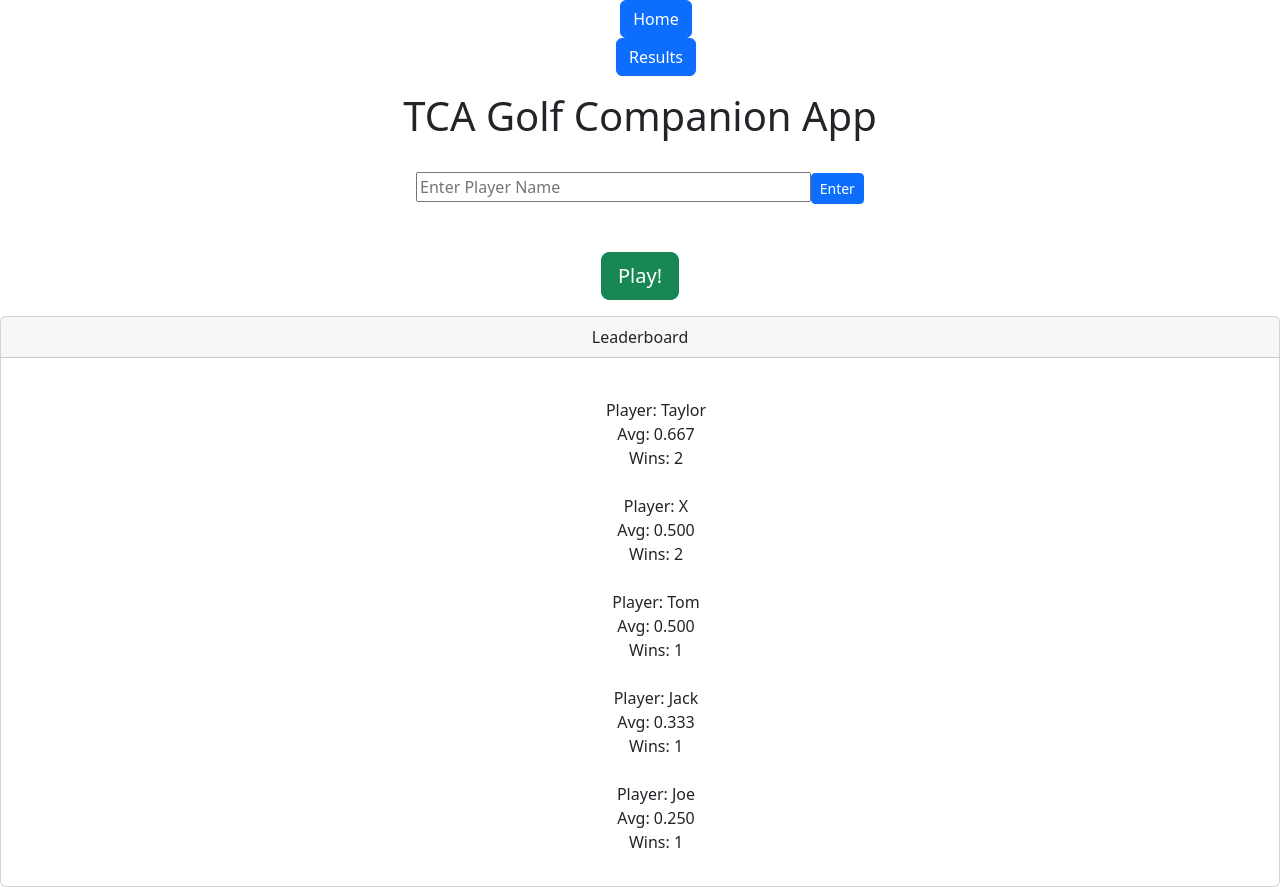
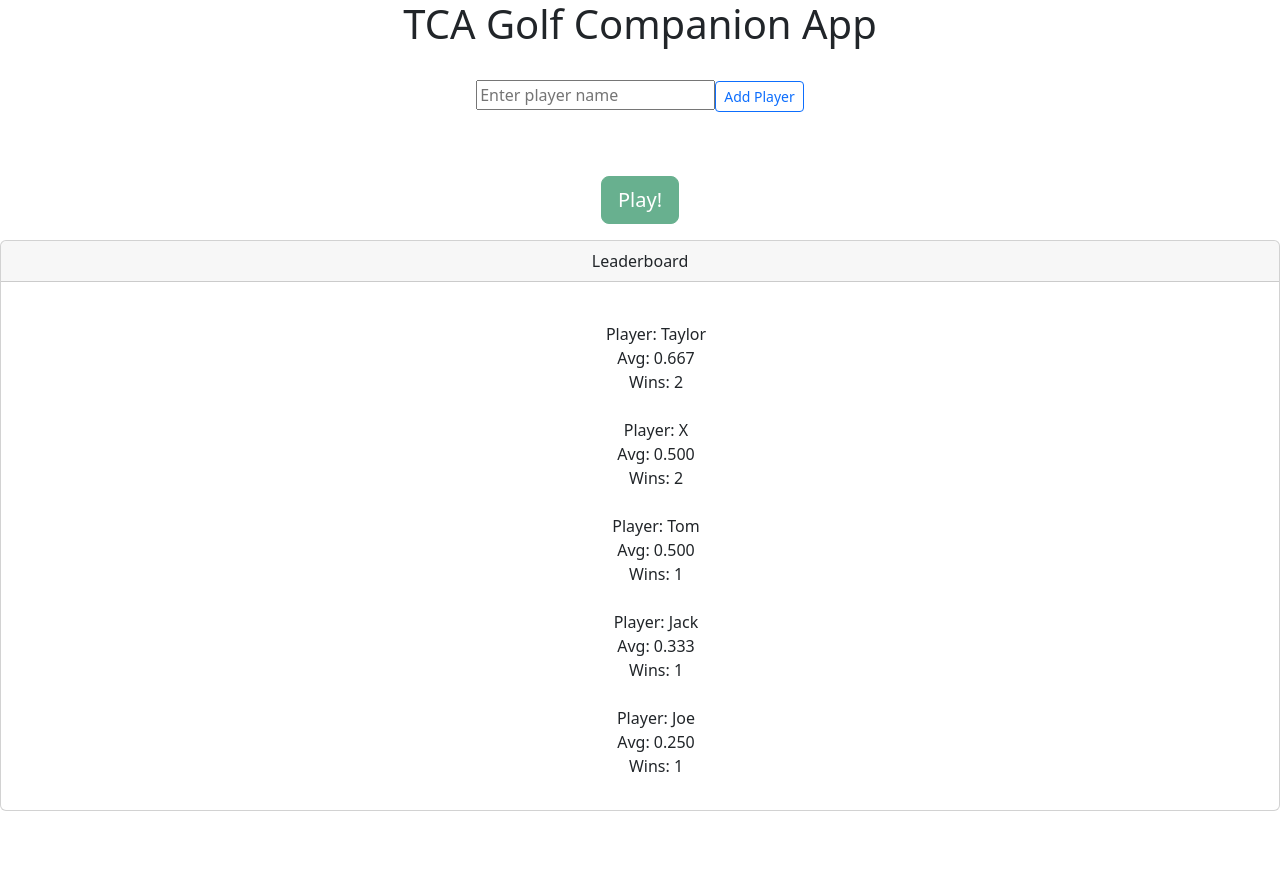
Before and after one commit to 2023-spring-adv-fe-tuth/tca-golf, a React (Create React App) app: page / in a window 1280 px wide. After the commit the page ends 811 px from the top, so only its background shows below. Built offline with nearby package versions, Linux system fonts and the light colour scheme.

Commit message:
Player Addition and Selection has been implemented

```diff
--- a/src/App.js
+++ b/src/App.js
@@ -1,6 +1,5 @@
-import { BrowserRouter, Routes, Route } from "react-router-dom";
-import { useState } from 'react';
-import { NavBar } from './NavBar';
+import { HashRouter, Routes, Route } from "react-router-dom";
+
 import { HomePage, PlayPage, ResultsPage } from './pages';
 
 import 'bootstrap/dist/css/bootstrap.min.css';
@@ -8,18 +7,18 @@ import 'bootstrap/dist/css/bootstrap.min.css';
 import './App.css';
 
 
-function App() {
+const App = () => {
 
   return (
     <div className="App">
-      <BrowserRouter>
-      <NavBar />
+      <HashRouter>
         <Routes>
-          <Route path="/" element={< HomePage/>} />
-          <Route path="/Play" element={< PlayPage />} />
-          <Route path="/Results" element={< ResultsPage />} />
+          <Route path="/" element={<HomePage />} />
+          <Route path="/play" element={<PlayPage />} />
+          <Route path="/results" element={<ResultsPage />} />
         </Routes>
-      </BrowserRouter>
+
+      </HashRouter>
     </div>
   );
 }
--- a/src/pages/HomePage.js
+++ b/src/pages/HomePage.js
@@ -1,6 +1,6 @@
 
-import Button from 'react-bootstrap/Button';
 import Card from 'react-bootstrap/Card'
+import PlayerEntry from '../playerEntry.js'
 
 
 const hardcodedGameResults = [
@@ -103,25 +103,12 @@ const hardcodedGameResults = [
 
 export const HomePage = () => {
 
-
     return (
         <>
             <h1>TCA Golf Companion App</h1><br />
 
-            <div class="row, mx-5">
-                <input class="col-4" type='text' placeholder="Enter Player Name" />
-                <Button variant="primary" size="sm">Enter</Button>
-            </div>
+            <PlayerEntry/>
 
-
-            <br /><br />
-            <Button
-                href="./play"
-                type='submit'
-                variant="success"
-                size="lg">
-                Play!
-            </Button>
 
             <Card className="mt-3">
                 <Card.Header>
--- a/src/pages/PlayPage.js
+++ b/src/pages/PlayPage.js
@@ -2,9 +2,13 @@ import Button from 'react-bootstrap/Button';
 import Form from 'react-bootstrap/Form';
 import Col from 'react-bootstrap/Col';
 import Row from 'react-bootstrap/Row';
+import { useNavigate } from 'react-router-dom';
 
 
 export const PlayPage = () => {
+
+    const nav = useNavigate();
+
     return (
         <Form>
             <Row>
@@ -50,7 +54,12 @@ export const PlayPage = () => {
                 </Col>
 
             </Row>
-            <Button type='submit' variant='outline-success'>Submit Scores</Button>
+            <Button
+                type='submit'
+                variant='outline-success'
+                onClick={() =>nav("/results")}>
+                    Submit Scores
+                </Button>
         </Form>
     );
 }
--- /dev/null
+++ b/src/playerEntry.js
@@ -0,0 +1,83 @@
+import React, { useState } from 'react';
+import { useNavigate } from 'react-router-dom';
+import Button from 'react-bootstrap/Button';
+
+function PlayerEntry() {
+  const [players, setPlayers] = useState([]);
+  const [newPlayerName, setNewPlayerName] = useState('');
+
+  const handleAddPlayer = (event) => {
+    event.preventDefault();
+    if (newPlayerName.trim() === '') {
+      return;
+    }
+    if (players.find((player) => player.name === newPlayerName.trim())) {
+      alert('Player already exists');
+      return;
+    }
+    setPlayers([...players, { name: newPlayerName.trim(), selected: false }]);
+    setNewPlayerName('');
+  };
+
+  const handlePlayerSelection = (event, index) => {
+    const updatedPlayers = [...players];
+    updatedPlayers[index].selected = event.target.checked;
+    setPlayers(updatedPlayers);
+  };
+
+  const handleRemovePlayer = (index) => {
+    const updatedPlayers = [...players];
+    updatedPlayers.splice(index, 1);
+    setPlayers(updatedPlayers);
+  };
+
+  const nav = useNavigate();
+
+  return (
+    <div>
+      <form onSubmit={handleAddPlayer}>
+        <input
+          type="text"
+          value={newPlayerName}
+          onChange={(event) => setNewPlayerName(event.target.value)}
+          placeholder="Enter player name"
+        />
+        <Button
+          size="sm"
+          variant="outline-primary"
+          type="submit">Add Player</Button>
+      </form>
+      <ul style={{ listStyleType: 'none' }}>
+        {players.map((player, index) => (
+          <li key={player.name}>
+            <input
+              type="checkbox"
+              checked={player.selected}
+              onChange={(event) => handlePlayerSelection(event, index)}
+            />
+            {player.name}
+            <Button
+              size="sm"
+              type="button"
+              variant="outline-danger"
+              onClick={() => handleRemovePlayer(index)}
+              >
+              Remove
+            </Button>
+          </li>
+        ))}
+      </ul>
+      <br /><br />
+      <Button
+        type='submit'
+        variant="success"
+        size="lg"
+        onClick={() => nav("/play")}
+        disabled={players.filter((player) => player.selected).length !== 2}>
+        Play!
+      </Button>
+    </div>
+  );
+}
+
+export default PlayerEntry;
```
Also changed, not shown: src/front-end-model.js (deleted).
